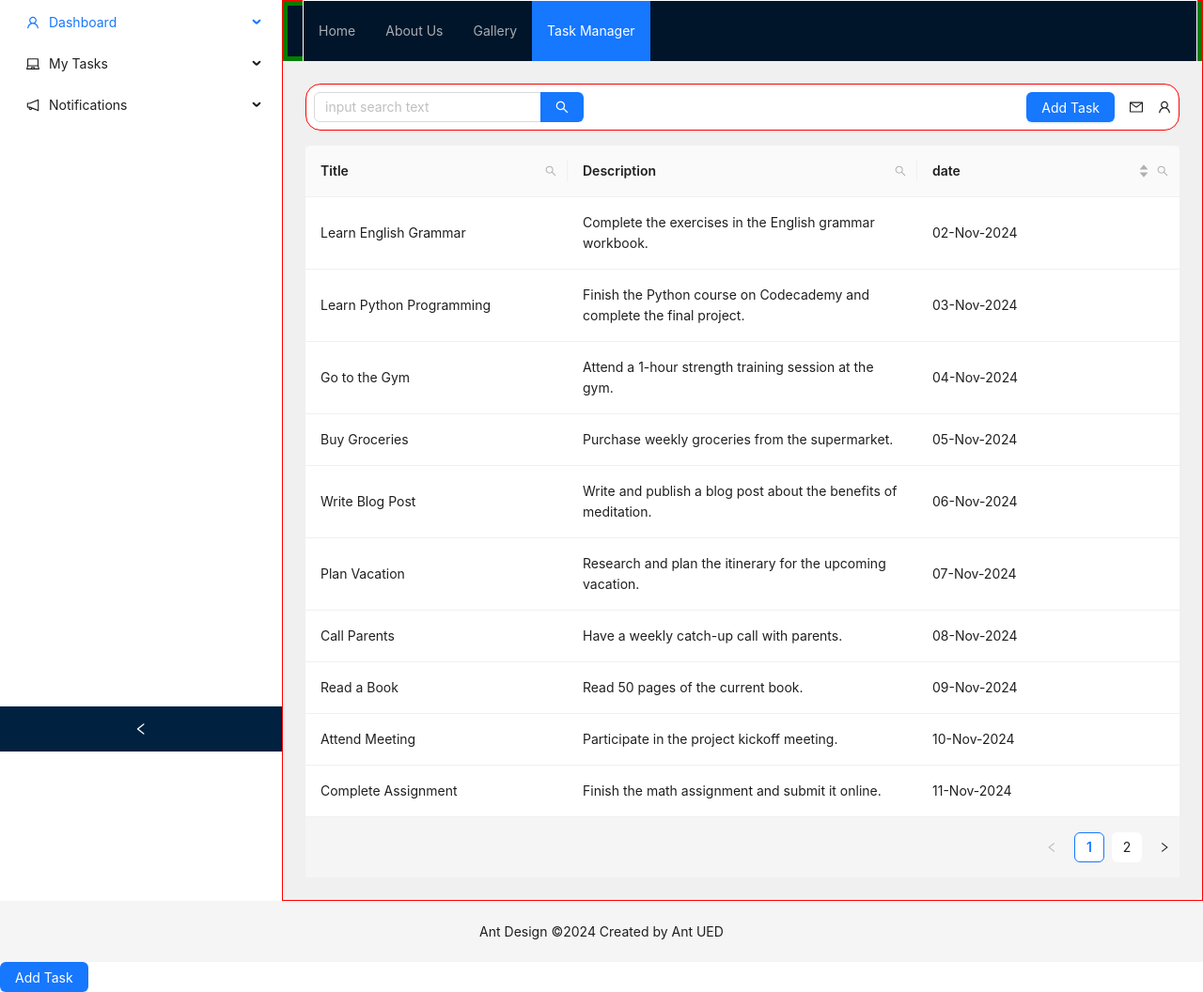
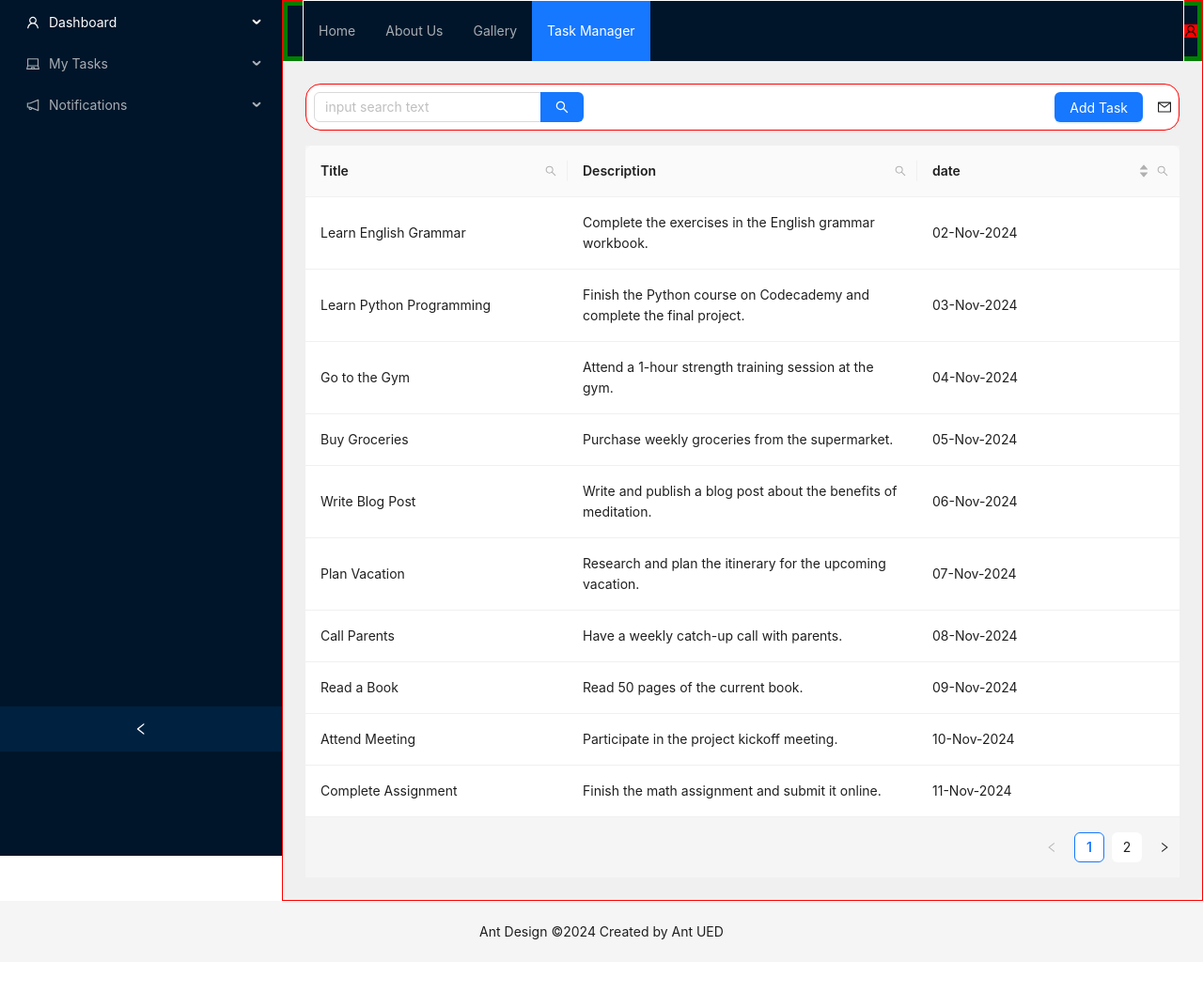
Before and after one commit to abdullahmiraz/ant-next-medical-store, a Next.js app: page / in a window 1280 px wide. Shown: the whole page at 94% size. After the commit the page ends 1024 px from the top, so only its background shows below. Built offline with nearby package versions, Linux system fonts and the light colour scheme; data requests are answered from the project's data file.

Commit message:
added simple ui change, with header icon

```diff
--- a/app/components/SPA.jsx
+++ b/app/components/SPA.jsx
@@ -12,7 +12,6 @@ import Search from "antd/es/input/Search";
 import ChooseCalendar from "./ChooseCalendar/ChooseCalendar";
 import { Footer } from "antd/es/layout/layout";
 import TodoList from "./TodoList/TodoList";
-import InputModal from "./InputModal/InputModal";
 import TaskBar from "./TaskBar/TaskBar";
 
 const { Header, Content, Sider } = Layout;
@@ -42,11 +41,8 @@ const items2 = icons.map((icon, index) => {
   };
 });
 
-
 const SPA = ({ todos }) => {
   const [collapsed, setCollapsed] = useState(false);
-
-
 
   const {
     token: { colorBgContainer, borderRadiusLG },
@@ -64,6 +60,7 @@ const SPA = ({ todos }) => {
           }}
         >
           <Menu
+            theme="dark"
             mode="inline"
             defaultSelectedKeys={["1"]}
             defaultOpenKeys={["sub1"]}
@@ -101,6 +98,7 @@ const SPA = ({ todos }) => {
                 border: "1px solid white",
               }}
             />
+            <UserOutlined style={{ background: "red", zIndex: "45" }} />
           </Header>
 
           <Content
--- a/app/components/TaskBar/TaskBar.jsx
+++ b/app/components/TaskBar/TaskBar.jsx
@@ -53,7 +53,7 @@ const TaskBar = () => {
               <InputModal />
             </div>
             <MailOutlined />
-            <UserOutlined />
+
           </div>
         </div>
       </Layout>
--- a/app/page.js
+++ b/app/page.js
@@ -10,7 +10,6 @@ export default async function Home() {
   return (
     <main>
       <SPA todos={todos} />
-      <InputModal />
     </main>
   );
 }
```
